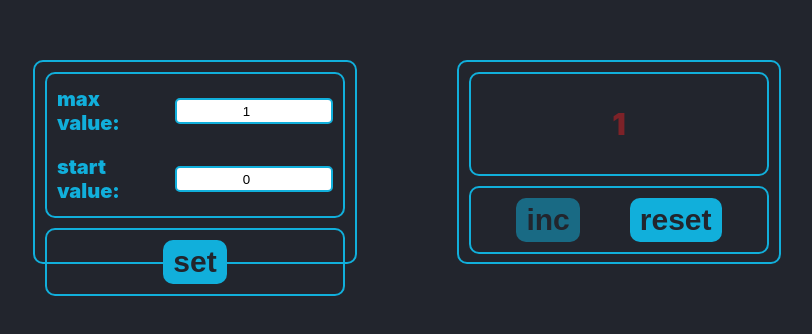
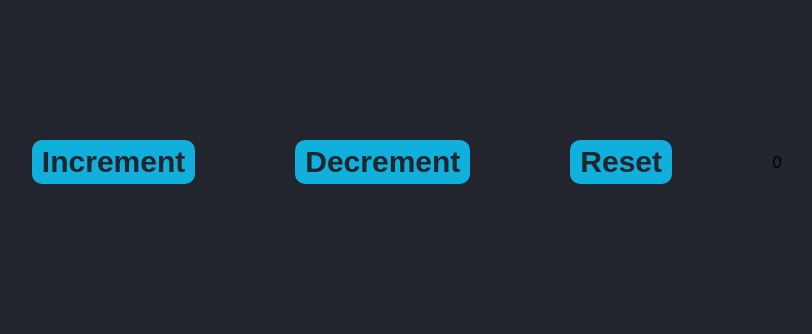
Before and after one commit to vovitolog/counter, a React (Create React App) app: page / in a window 1280 px wide. Shown: the part 238-572 px from the top of the page, without its empty margins (233-1045 px from the left). Built offline with nearby package versions, Linux system fonts and the light colour scheme.

Commit message:
add counter RTK

```diff
--- a/src/App.tsx
+++ b/src/App.tsx
@@ -1,110 +1,23 @@
 import './App.css';
+import React from "react";
+import {useAppDispath, useAppSelector} from "./hooks/redux";
+import {UserSlice} from "./features/Users/reducers/UserSlice";
 import {Button} from "./components/Button/Button";
-import {InputValue} from "./components/InputValue/InputValue";
-import {CounterValue} from "./components/CounterValue/CounterValue";
-import {ERROR_MESSAGE, VALID_MESSAGE} from "./constants/constants";
-import {useDispatch, useSelector} from "react-redux";
-import {RootState} from "./store/store";
-import {Counter} from './components/Counter/Counter';
-import React from "react";
-import {CounterWithRTK} from "./components/CounterWithRTK/CounterWithRTK";
 
 function App() {
-    //
-    // const [isSetButtonDisabled, setIsSetButtonDisabled] = useState<boolean>(false);
-    // const [isIncButtonDisabled, setIsIncButtonDisabled] = useState<boolean>(false);
-    // const [isResetButtonDisabled, setIsResetButtonDisabled] = useState<boolean>(false);
-    // const [isMaximumCounterValueReached, setIsMaximumCounterValueReached] = useState<boolean>(false);
-    //
-    // const initialState = {
-    //     startValue: localStorage.getItem('startValue') || '0',
-    //     maxValue: localStorage.getItem('maxValue') || '0',
-    //     counterValue: localStorage.getItem('startValue') || '0',
-    //     error: false,
-    // }
-    //
-    // const [state, setState] = useState(initialState);
-    //
-    // const count = useSelector((state: RootState) => state.counter.value)
-    // const dispatch = useDispatch()
-    //
-    // const onChangeMaxValue = (value: string) => {
-    //     setIsIncButtonDisabled(true);
-    //     setIsResetButtonDisabled(true);
-    //     if (Number(value) <= Number(state.startValue)) {
-    //         setIsSetButtonDisabled(true)
-    //         setState({...state, maxValue: value, counterValue: ERROR_MESSAGE, error: true})
-    //     } else {
-    //         setState({...state, maxValue: value, counterValue: VALID_MESSAGE, error: false})
-    //         setIsSetButtonDisabled(false)
-    //     }
-    // }
-    //
-    // const onChangeStartValue = (value: string) => {
-    //     setIsIncButtonDisabled(true);
-    //     setIsResetButtonDisabled(true);
-    //     if (Number(value) >= Number(state.maxValue) || Number(value) < 0) {
-    //         setIsSetButtonDisabled(true)
-    //         setState({...state, startValue: value, counterValue: ERROR_MESSAGE, error: true})
-    //     } else {
-    //         setState({...state, startValue: value, counterValue: VALID_MESSAGE, error: false})
-    //         setIsSetButtonDisabled(false)
-    //     }
-    // }
-    //
-    // const incHandler = () => {
-    //     setState({...state, counterValue: (Number(state.counterValue) + 1).toString(10)});
-    // }
-    // const resetHandler = () => {
-    //     setState({...state, counterValue: state.startValue})
-    // }
-    //
-    // const setHandler = () => {
-    //     setState({...state, counterValue: state.startValue})
-    //     localStorage.setItem('startValue', state.startValue);
-    //     localStorage.setItem('maxValue', state.maxValue);
-    //     setIsSetButtonDisabled(true);
-    //     setIsIncButtonDisabled(false);
-    //     setIsResetButtonDisabled(false);
-    // }
-    //
-    // // Смена класса номера при вводе
-    // useEffect(() => {
-    //     if (Number(state.counterValue) === Number(state.maxValue)) {
-    //         setIsMaximumCounterValueReached(true);
-    //     } else setIsMaximumCounterValueReached(false);
-    // }, [state.counterValue, state.maxValue])
+    const {count} = useAppSelector(state => state.userReducer);
+    const dispatch = useAppDispath();
+    const {increment} = UserSlice.actions;
+    const {decrement} = UserSlice.actions;
+    const {reset} = UserSlice.actions;
 
     return (
         <div className="App">
-            <CounterWithRTK/>
+            <Button disabled={false} handler={() => dispatch(increment(1))} name={'Increment'}></Button>
+            <Button disabled={false} handler={() => dispatch(decrement(1))} name={'Decrement'}></Button>
+            <Button disabled={false} handler={() => dispatch(reset(0))} name={'Reset'}></Button>
+            {count}
 
-            {/*<div className={'container-wrapper'}>*/}
-            {/*    <div className={'input-wrapper'}>*/}
-            {/*        <InputValue description={'max value: '} currentValue={state.maxValue}*/}
-            {/*                    onChangeValue={onChangeMaxValue}*/}
-            {/*                    error={state.error}*/}
-            {/*        />*/}
-            {/*        <InputValue description={'start value: '} currentValue={state.startValue}*/}
-            {/*                    onChangeValue={onChangeStartValue}*/}
-            {/*                    error={state.error}*/}
-            {/*        />*/}
-            {/*    </div>*/}
-            {/*    <div className={'button-wrapper'}>*/}
-            {/*        <Button name={'set'} handler={setHandler} disabled={isSetButtonDisabled}></Button>*/}
-            {/*    </div>*/}
-            {/*</div>*/}
-            {/*<div className={'container-wrapper'}>*/}
-            {/*    <CounterValue value={state.counterValue}*/}
-            {/*                  maximumReached={isMaximumCounterValueReached}*/}
-            {/*                  error={state.error}*/}
-            {/*    />*/}
-            {/*    <div className={'button-wrapper'}>*/}
-            {/*        <Button name={'inc'} handler={incHandler}*/}
-            {/*                disabled={isMaximumCounterValueReached || isIncButtonDisabled}></Button>*/}
-            {/*        <Button name={'reset'} handler={resetHandler} disabled={isResetButtonDisabled}></Button>*/}
-            {/*    </div>*/}
-            {/*</div>*/}
         </div>
     );
 }
--- a/src/components/Button/Button.tsx
+++ b/src/components/Button/Button.tsx
@@ -2,7 +2,7 @@ import React from "react";
 import styles from "./Button.module.css"
 
 type ButtonPropsType = {
-    name: string
+    name?: string
     disabled: boolean
     handler: () => void
 }
--- a/src/components/CounterWithRTK/CounterWithRTK.tsx
+++ b/src/components/CounterWithRTK/CounterWithRTK.tsx
@@ -1,117 +1,116 @@
-import {InputValue} from "../InputValue/InputValue";
-import {Button} from "../Button/Button";
-import {CounterValue} from "../CounterValue/CounterValue";
+// import {InputValue} from "../InputValue/InputValue";
+// import {Button} from "../Button/Button";
+// import {CounterValue} from "../CounterValue/CounterValue";
 import React, {useEffect, useState} from "react";
-import {useDispatch, useSelector} from "react-redux";
-import {RootState} from "../../store/store";
-import {ERROR_MESSAGE, VALID_MESSAGE} from "../../constants/constants";
-import {counterSlice} from "../../features/counter/counterSlice";
-
-export const CounterWithRTK = () => {
-
-    const [isSetButtonDisabled, setIsSetButtonDisabled] = useState<boolean>(false);
-    const [isIncButtonDisabled, setIsIncButtonDisabled] = useState<boolean>(false);
-    const [isResetButtonDisabled, setIsResetButtonDisabled] = useState<boolean>(false);
-    const [isMaximumCounterValueReached, setIsMaximumCounterValueReached] = useState<boolean>(false);
-
-    // const initialState = {
-    //     startValue: localStorage.getItem('startValue') || '0',
-    //     maxValue: localStorage.getItem('maxValue') || '0',
-    //     counterValue: localStorage.getItem('startValue') || '0',
-    //     error: false,
-    // }
-
-    // const [state, setState] = useState(initialState);
-
-    const count = useSelector((state: RootState) => state.counter.value);
-    const error = useSelector((state: RootState) => state.counter.error);
-    const maxValue = useSelector((state: RootState) => state.counter.maxValue);
-    const startValue = useSelector((state: RootState) => state.counter.startValue);
-    console.log(error)
-    const dispatch = useDispatch()
-
-    const onChangeMaxValue = (value: string) => {
-        setIsIncButtonDisabled(true);
-        setIsResetButtonDisabled(true);
-        if (Number(value) <= Number(count)) {
-            setIsSetButtonDisabled(true)
-            // setState({...state, maxValue: value, counterValue: ERROR_MESSAGE, error: true})
-            dispatch(counterSlice.actions.setError)
-            dispatch(counterSlice.actions.increment)
-        } else {
-            // setState({...state, maxValue: value, counterValue: VALID_MESSAGE, error: false})
-            dispatch(counterSlice.actions.unSetError())
-            setIsSetButtonDisabled(false)
-        }
-    }
-
-    const onChangeStartValue = (value: string) => {
-        setIsIncButtonDisabled(true);
-        setIsResetButtonDisabled(true);
-        if (Number(value) >= Number(maxValue) || Number(value) < 0) {
-            setIsSetButtonDisabled(true)
-         //   setState({...state, startValue: value, counterValue: ERROR_MESSAGE, error: true})
-        } else {
-      //      setState({...state, startValue: value, counterValue: VALID_MESSAGE, error: false})
-            setIsSetButtonDisabled(false)
-        }
-    }
-
-    // const incHandler = () => {
-    //     setState({...state, counterValue: (Number(state.counterValue) + 1).toString(10)});
-    // }
-
-    const incHandler = () => {
-        dispatch(counterSlice.actions.increment())
-    }
-    const resetHandler = () => {
-       dispatch(counterSlice.actions.reset())
-    }
-
-    const setHandler = () => {
-      //  setState({...state, counterValue: state.startValue})
-        // localStorage.setItem('startValue', state.startValue);
-        // localStorage.setItem('maxValue', state.maxValue);
-        setIsSetButtonDisabled(true);
-        setIsIncButtonDisabled(false);
-        setIsResetButtonDisabled(false);
-    }
-
-// Смена класса номера при вводе
-    useEffect(() => {
-        if (Number(count) === Number(maxValue)) {
-            setIsMaximumCounterValueReached(true);
-        } else setIsMaximumCounterValueReached(false);
-    }, [count, maxValue])
-
-    return (
-        <>
-            <div className={'container-wrapper'}>
-                <div className={'input-wrapper'}>
-                    <InputValue description={'max value: '} currentValue={maxValue}
-                                onChangeValue={onChangeMaxValue}
-                                error={error}
-                    />
-                    <InputValue description={'start value: '} currentValue={startValue}
-                                onChangeValue={onChangeStartValue}
-                                error={error}
-                    />
-                </div>
-                <div className={'button-wrapper'}>
-                    <Button name={'set'} handler={setHandler} disabled={isSetButtonDisabled}></Button>
-                </div>
-            </div>
-            <div className={'container-wrapper'}>
-                <CounterValue value={count}
-                              maximumReached={isMaximumCounterValueReached}
-                              error={error}
-                />
-                <div className={'button-wrapper'}>
-                    <Button name={'inc'} handler={incHandler}
-                            disabled={isMaximumCounterValueReached || isIncButtonDisabled}></Button>
-                    <Button name={'reset'} handler={resetHandler} disabled={isResetButtonDisabled}></Button>
-                </div>
-            </div>
-        </>
-    )
-}
+// import {useDispatch, useSelector} from "react-redux";
+// import {RootState} from "../../store/store";
+// import {counterSlice} from "../../features/counter/counterSlice";
+//
+// export const CounterWithRTK = () => {
+//
+//     const [isSetButtonDisabled, setIsSetButtonDisabled] = useState<boolean>(false);
+//     const [isIncButtonDisabled, setIsIncButtonDisabled] = useState<boolean>(false);
+//     const [isResetButtonDisabled, setIsResetButtonDisabled] = useState<boolean>(false);
+//     const [isMaximumCounterValueReached, setIsMaximumCounterValueReached] = useState<boolean>(false);
+//
+//     // const initialState = {
+//     //     startValue: localStorage.getItem('startValue') || '0',
+//     //     maxValue: localStorage.getItem('maxValue') || '0',
+//     //     counterValue: localStorage.getItem('startValue') || '0',
+//     //     error: false,
+//     // }
+//
+//     // const [state, setState] = useState(initialState);
+//
+//     const count = useSelector((state: RootState) => state.counter.value);
+//     const error = useSelector((state: RootState) => state.counter.error);
+//     const maxValue = useSelector((state: RootState) => state.counter.maxValue);
+//     const startValue = useSelector((state: RootState) => state.counter.startValue);
+//     console.log(error)
+//     const dispatch = useDispatch()
+//
+//     const onChangeMaxValue = (value: string) => {
+//         setIsIncButtonDisabled(true);
+//         setIsResetButtonDisabled(true);
+//         if (Number(value) <= Number(count)) {
+//             setIsSetButtonDisabled(true)
+//             // setState({...state, maxValue: value, counterValue: ERROR_MESSAGE, error: true})
+//             dispatch(counterSlice.actions.setError)
+//             dispatch(counterSlice.actions.increment)
+//         } else {
+//             // setState({...state, maxValue: value, counterValue: VALID_MESSAGE, error: false})
+//             dispatch(counterSlice.actions.unSetError())
+//             setIsSetButtonDisabled(false)
+//         }
+//     }
+//
+//     const onChangeStartValue = (value: string) => {
+//         setIsIncButtonDisabled(true);
+//         setIsResetButtonDisabled(true);
+//         if (Number(value) >= Number(maxValue) || Number(value) < 0) {
+//             setIsSetButtonDisabled(true)
+//          //   setState({...state, startValue: value, counterValue: ERROR_MESSAGE, error: true})
+//         } else {
+//       //      setState({...state, startValue: value, counterValue: VALID_MESSAGE, error: false})
+//             setIsSetButtonDisabled(false)
+//         }
+//     }
+//
+//     // const incHandler = () => {
+//     //     setState({...state, counterValue: (Number(state.counterValue) + 1).toString(10)});
+//     // }
+//
+//     const incHandler = () => {
+//         dispatch(counterSlice.actions.increment())
+//     }
+//     const resetHandler = () => {
+//        dispatch(counterSlice.actions.reset())
+//     }
+//
+//     const setHandler = () => {
+//       //  setState({...state, counterValue: state.startValue})
+//         // localStorage.setItem('startValue', state.startValue);
+//         // localStorage.setItem('maxValue', state.maxValue);
+//         setIsSetButtonDisabled(true);
+//         setIsIncButtonDisabled(false);
+//         setIsResetButtonDisabled(false);
+//     }
+//
+// // Смена класса номера при вводе
+//     useEffect(() => {
+//         if (Number(count) === Number(maxValue)) {
+//             setIsMaximumCounterValueReached(true);
+//         } else setIsMaximumCounterValueReached(false);
+//     }, [count, maxValue])
+//
+//     return (
+//         <>
+//             <div className={'container-wrapper'}>
+//                 <div className={'input-wrapper'}>
+//                     <InputValue description={'max value: '} currentValue={maxValue}
+//                                 onChangeValue={onChangeMaxValue}
+//                                 error={error}
+//                     />
+//                     <InputValue description={'start value: '} currentValue={startValue}
+//                                 onChangeValue={onChangeStartValue}
+//                                 error={error}
+//                     />
+//                 </div>
+//                 <div className={'button-wrapper'}>
+//                     <Button name={'set'} handler={setHandler} disabled={isSetButtonDisabled}></Button>
+//                 </div>
+//             </div>
+//             <div className={'container-wrapper'}>
+//                 <CounterValue value={count}
+//                               maximumReached={isMaximumCounterValueReached}
+//                               error={error}
+//                 />
+//                 <div className={'button-wrapper'}>
+//                     <Button name={'inc'} handler={incHandler}
+//                             disabled={isMaximumCounterValueReached || isIncButtonDisabled}></Button>
+//                     <Button name={'reset'} handler={resetHandler} disabled={isResetButtonDisabled}></Button>
+//                 </div>
+//             </div>
+//         </>
+//     )
+// }
--- /dev/null
+++ b/src/features/Users/models/Iuser.ts
@@ -0,0 +1,5 @@
+export interface IUser {
+    id: number;
+    name: string;
+    email: string
+}
--- /dev/null
+++ b/src/features/Users/reducers/UserSlice.ts
@@ -0,0 +1,37 @@
+import {IUser} from "../models/Iuser";
+import {createSlice, PayloadAction} from "@reduxjs/toolkit";
+
+interface UserState  {
+    users: IUser[];
+    isLoading: boolean;
+    error: string,
+    count: number
+}
+
+const initialState: UserState = {
+    users: [],
+    isLoading: false,
+    error: '',
+    count: 0
+}
+
+export const UserSlice = createSlice({
+    name: 'user',
+    initialState,
+    reducers: {
+        increment (state, action: PayloadAction<number>) {
+            state.count += action.payload;
+        },
+        decrement (state, action: PayloadAction<number>) {
+            state.count -= action.payload;
+        },
+        reset (state, action: PayloadAction<number>) {
+            state.count = action.payload;
+        },
+        setValueFromLS (state, action: PayloadAction<number>) {
+
+        }
+    }
+})
+
+export default UserSlice.reducer;
--- /dev/null
+++ b/src/hooks/redux.ts
@@ -0,0 +1,5 @@
+import {TypedUseSelectorHook, useDispatch, useSelector} from "react-redux";
+import {AppDispatch, RootState} from "../store/store";
+
+export const useAppDispath = () => useDispatch<AppDispatch>();
+export const useAppSelector: TypedUseSelectorHook<RootState> = useSelector;
--- a/src/index.tsx
+++ b/src/index.tsx
@@ -3,8 +3,10 @@ import ReactDOM from 'react-dom/client';
 import './index.css';
 import App from './App';
 import reportWebVitals from './reportWebVitals';
-import { store } from './store/store'
 import { Provider } from 'react-redux'
+import {setupStore} from "./store/store";
+
+const store = setupStore();
 
 const root = ReactDOM.createRoot(
   document.getElementById('root') as HTMLElement
```
Also changed, not shown: src/store/store.ts (+19 -9 lines).
